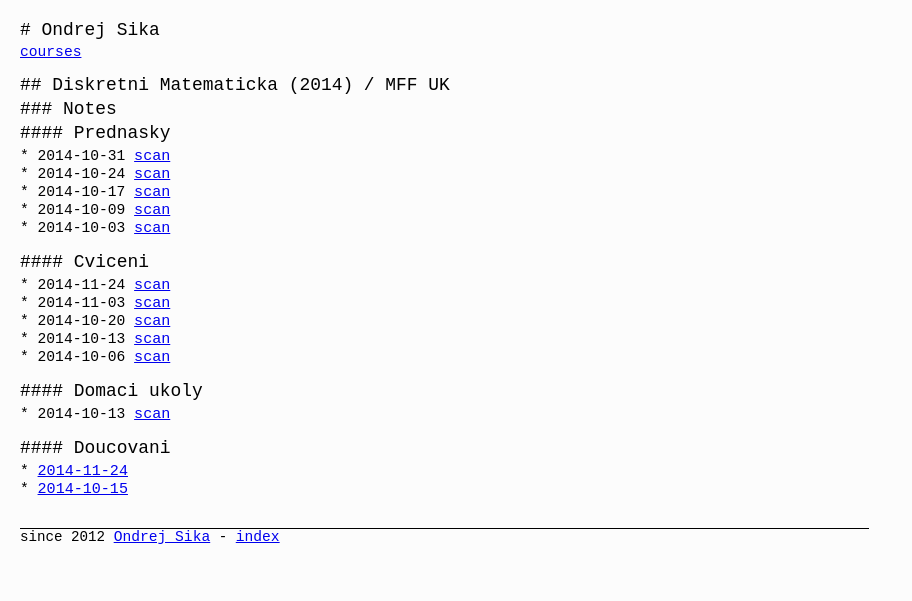
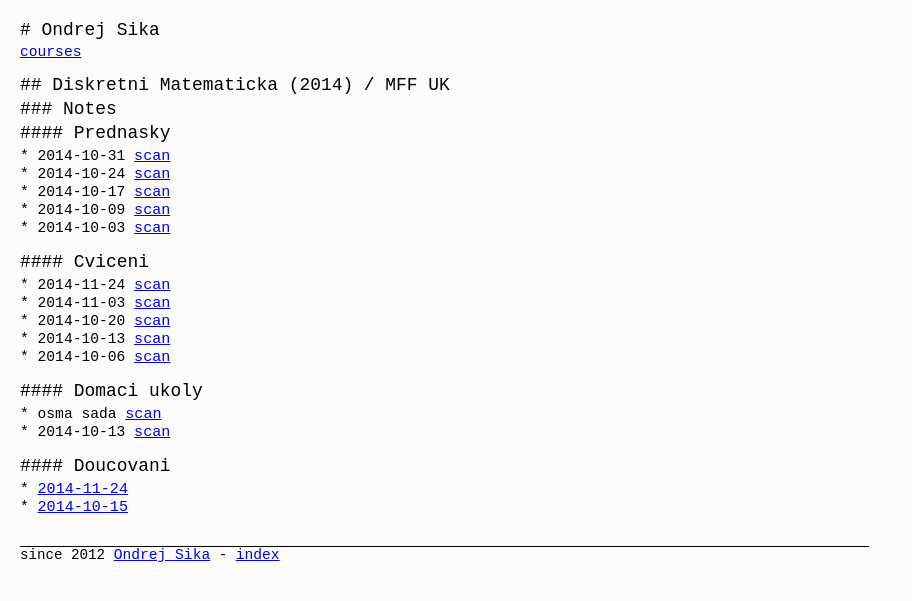
Before and after one commit to ondrejsika/ondrejsika.com, a Jekyll site: the page built from edu/mff/courses/2014-diskretni-matematika.md, in a window 1280 px wide. Shown: the top 601 px of the page, without its empty margins (0-912 px from the left). Built offline with Jekyll 4.4.1, drawn with Linux system fonts in a browser that asks for light colours; Markdown is read by kramdown in place of the engine named in the settings; comment, search, counter and statistics services are not loaded.

Commit message:
add dma du

```diff
--- a/edu/mff/courses/2014-diskretni-matematika.md
+++ b/edu/mff/courses/2014-diskretni-matematika.md
@@ -31,6 +31,7 @@
 <!--
 * 2014-10-20  [scan](http://notes.drive.ondrejsika.com/mff/2014/diskretni-matematika-domaci-ukoly/2014-10-20.pdf)
 -->
+* osma sada  [scan](http://notes.drive.ondrejsika.com/mff/2014/diskretni-matematika-domaci-ukoly/dudma8.pdf)
 * 2014-10-13  [scan](http://notes.drive.ondrejsika.com/mff/2014/diskretni-matematika-domaci-ukoly/2014-10-13.pdf)
 
 
```
